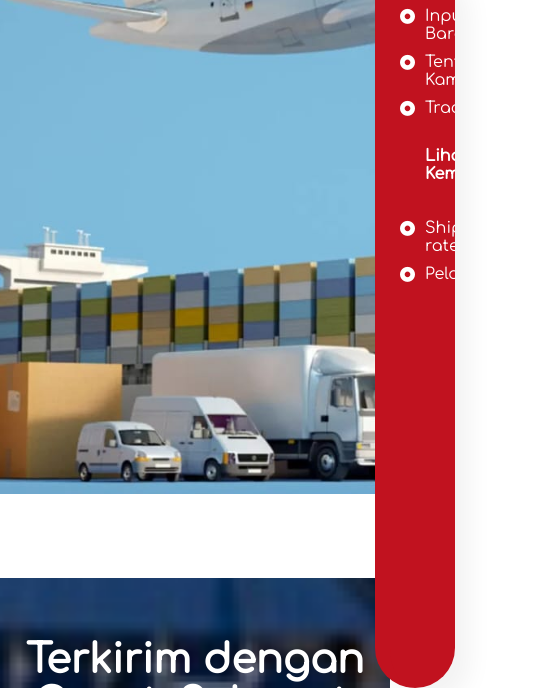
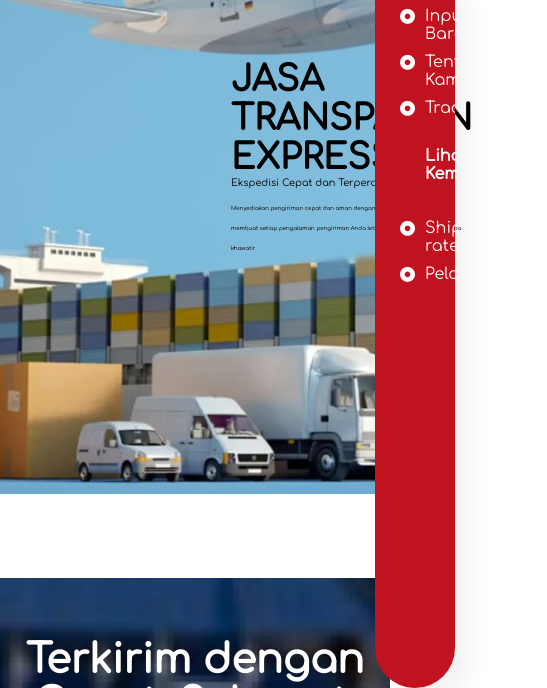
Before and after one commit to Kampus-Merdeka-Software-Engineering/FE-Jayapura-21, a plain HTML site: page index.html in a window 390 px wide. Shown: the part 156-844 px from the top of the page, 547 px wide, since content can reach past the window. Drawn offline with Linux system fonts and the light colour scheme.

Commit message:
index and update

```diff
--- a/index.html
+++ b/index.html
@@ -99,6 +99,9 @@
             </div>
         </div>
     </div>
+
+    <div class="text_overlay-home"><b>JASA TRANSPARAN EXPRESS</b><br>Ekspedisi Cepat dan Terpercaya<br><p>Menyediakan pengiriman cepat dan aman dengan layanan unggulan yang membuat setiap pengalaman pengiriman Anda lebih mudah, nyaman, dan tanpa khawatir</p></div>
+
     <div class="break"></div>
     <div class="excess" id="services">
         <h1>Terkirim dengan Cepat, Selamat, dan Tepat!</h1>
--- a/style.css
+++ b/style.css
@@ -90,6 +90,26 @@ header nav ul:hover {
 
 .break {
   height: 80px;
+}
+
+.text_overlay-home {
+  position: absolute;
+  top: 40%;
+  left: 40%;
+  color: rgb(0, 0, 0);
+  padding: 5px 75px;
+  font-size: 20px;
+  backdrop-filter: blur(2.5px);
+  background-color: rgba(255, 255, 255, 0);
+}
+
+.text_overlay-home b{
+  font-size: 35px;
+}
+
+.text_overlay-home p{
+  font-size: 1.4vw;
+  margin-top: 10px;
 }
 
 /* CSS default */
@@ -330,15 +350,8 @@ P {
   display: flex;
   justify-content: center;
   align-items: center;
-  /* margin-top: 33px auto; */
   width: 100%;
-  height: auto;
 }
-
-/* .container_tracking {
-  position: relative;
-  display: inline-block;
-} */
 
 .text_overlay {
   position: absolute;
@@ -361,8 +374,8 @@ P {
   justify-content: center;
   align-items: center;
   margin-top: 70px;
-  width: 100%; /* Lebar gambar 50% dari container */
-  height: auto; /* Tinggi gambar disesuaikan secara otomatis agar menjaga aspek rasio */
+  width: 100%;
+  height: auto;
 }
 
 .tracking_check input {
@@ -507,12 +520,21 @@ P {
     font-size: 2.5vw;
     top: 25%;
   }
+
+  .text_overlay-home{
+    font-size: 2.5vw;
+    top: 25%;
+  }
 }
 
 @media (max-width: 498px) {
+  .container_tracking{
+    min-height: 300px;
+  }
+
   .text_overlay {
     font-size: 2.5vw;
-    top: 20%;
+    top: 30%;
   }
 
   .tracking_check input{
```
